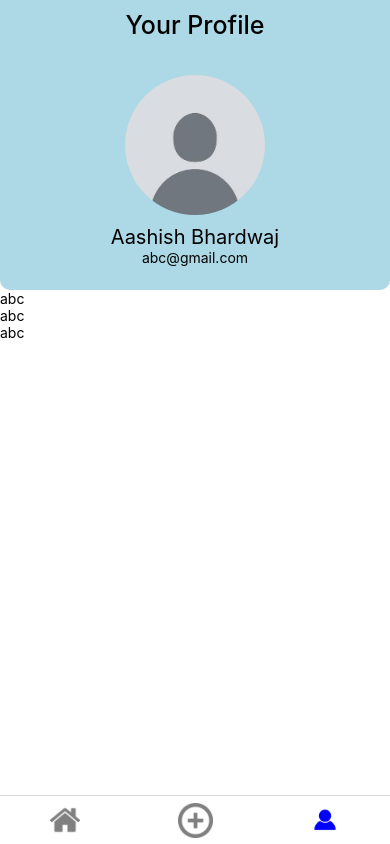
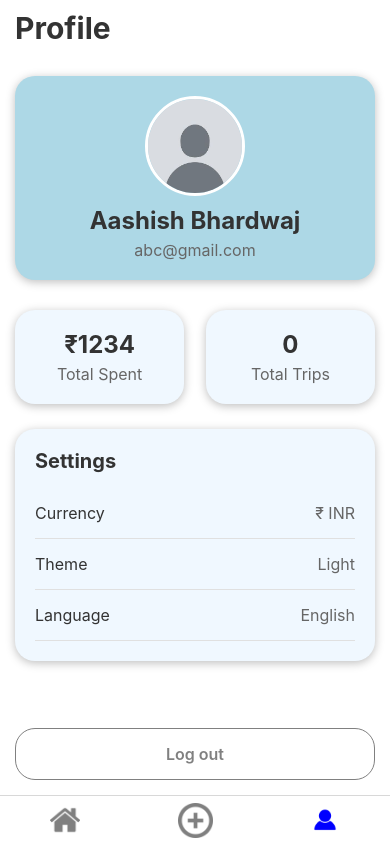
Before and after one commit to aashish74/Budgetfy, a React Native app: screen /Profile in a window 390 px wide. Built offline with nearby package versions, Linux system fonts and the light colour scheme.

Commit message:
files updated

```diff
--- a/src/navigation.tsx
+++ b/src/navigation.tsx
@@ -57,7 +57,7 @@ function TabNavigator() {
 const Navigation = () => {
   return(
     <NavigationContainer>
-      <StatusBar barStyle="dark-content" backgroundColor="Transparent" />
+      <StatusBar barStyle="dark-content" backgroundColor="#fff" />
       <Stack.Navigator initialRouteName='Profile'>
         {/* <Stack.Screen name='Welcome' component={WelcomeScreen} options={{headerShown: false}}/> */}
         {/* <Stack.Screen name='Login' component={LoginScreen} options={{headerShown: false}}/> */}
--- a/src/screens/AddExpensesScreen.tsx
+++ b/src/screens/AddExpensesScreen.tsx
@@ -1,4 +1,4 @@
-import { Image, StyleSheet, Text, TextInput, TouchableOpacity, View } from 'react-native'
+import { Image, StatusBar, StyleSheet, Text, TextInput, TouchableOpacity, View } from 'react-native'
 import React, { useState } from 'react'
 import BackButton from '../components/backButton'
 import IMAGES from '../assets/images'
@@ -44,7 +44,8 @@ export default function AddExpensesScreen() {
   };
 
   return (
-    <View style={{ backgroundColor: '#fff', flex: 1, }}>
+    <View style={{ backgroundColor: '#fff', flex: 1, marginTop:50}}>
+      <StatusBar backgroundColor={'#fff'}/>
       <View style={{ position: 'absolute', zIndex: 1, top: 8, left: 6 }}>
         <BackButton />
       </View>
--- a/src/screens/ExpensesScreen.tsx
+++ b/src/screens/ExpensesScreen.tsx
@@ -72,6 +72,7 @@ const styles = StyleSheet.create({
     flex: 1,
     justifyContent: 'space-between',
     backgroundColor: '#fff',
+    marginTop:50
   },
   heading: {
     fontSize: 24,
--- a/src/screens/HomeScreen.tsx
+++ b/src/screens/HomeScreen.tsx
@@ -8,6 +8,7 @@ import { RootStackParamList } from '../types/navigation';
 import { NativeStackNavigationProp } from '@react-navigation/native-stack';
 import { useSelector } from 'react-redux';
 import { RootState } from '../store/store';
+import { SafeAreaView } from 'react-native-safe-area-context';
 
 type Props = NativeStackNavigationProp<RootStackParamList>;
 
@@ -16,6 +17,8 @@ export default function HomeScreen() {
   const trips = useSelector((state: RootState) => state.trips.trips);
 
   return (
+    <SafeAreaView>
+      <StatusBar backgroundColor={'#fff'}/>
     <View style = {{backgroundColor: '#fff'}}>
       <View style={{ flexDirection: 'row', justifyContent: 'space-between', alignItems: 'center', padding: 10 }}>
         <Text style={{ fontSize: 30, fontWeight: 'bold' }}>Budgetify</Text>
@@ -74,6 +77,7 @@ export default function HomeScreen() {
         </View>
       </View>
     </View>
+    </SafeAreaView>
   )
 }
 
--- a/src/screens/ProfileScreen.tsx
+++ b/src/screens/ProfileScreen.tsx
@@ -1,57 +1,188 @@
-import { FlatList, Image, StatusBar, StyleSheet, Text, View } from 'react-native'
-import React, { useEffect } from 'react'
-import IMAGES from '../assets/images';
-
-const DATA = [
-    {
-        id: 1,
-        name: 'abc'
-    },{
-        id: 2,
-        name: 'abc'
-    },{
-        id:3,
-        name: 'abc'
-    },
-]
-
-type Itemprops = {title : string};
-
-const Item = ({title}: Itemprops) =>{
-    return(
-        <View>
-        <Text>{title}</Text>
-    </View>
-    )
-}
+import { Image, StatusBar, StyleSheet, Text, TouchableOpacity, View } from 'react-native'
+import React from 'react'
+import IMAGES from '../assets/images'
+import { useSelector } from 'react-redux'
+import { RootState } from '../store/store'
+import { SafeAreaView } from 'react-native-safe-area-context'
 
 export default function ProfileScreen() {
+  const trips = useSelector((state: RootState) => state.trips)
+  const expenses = useSelector((state: RootState) => state.expenses)
+
   return (
-    <View style = {{backgroundColor:'#fff', flex:1}}>
-        <StatusBar backgroundColor={'#add8e6'} barStyle={'dark-content'}/>
-        <View style = {styles.header}>
-            <Text style = {{fontSize:25, fontWeight:'500', marginTop:10}}>Your Profile</Text>
-            <Image source={IMAGES.PROFILE}
-            style = {{ height:140, width:140, marginTop:35, borderRadius:70}}
-            />
-            <Text style = {{marginTop:10, fontSize:20}}>Aashish Bhardwaj</Text>
-            <Text>abc@gmail.com</Text>
+    <SafeAreaView style={styles.container}>
+      <StatusBar translucent backgroundColor="transparent" barStyle="dark-content" />
+
+      {/* Header */}
+      <View style={styles.header}>
+        <Text style={styles.headerTitle}>Profile</Text>
+      </View>
+
+      {/* Profile Card */}
+      <View style={styles.profileCard}>
+        <Image
+          source={IMAGES.PROFILE}
+          style={styles.profileImage}
+        />
+        <Text style={styles.userName}>Aashish Bhardwaj</Text>
+        <Text style={styles.userEmail}>abc@gmail.com</Text>
+      </View>
+
+      {/* Stats Section */}
+      <View style={styles.statsContainer}>
+        <View style={styles.statCard}>
+          <Text style={styles.statAmount}>₹1234</Text>
+          <Text style={styles.statLabel}>Total Spent</Text>
         </View>
-        <FlatList
-        data={DATA}
-        renderItem={({ item }) => <Item title={item.name} />}
-        keyExtractor={item => item.id.toString()}
-        />
-    </View>
+        <View style={styles.statCard}>
+          <Text style={styles.statAmount}>{trips.length || 0}</Text>
+          <Text style={styles.statLabel}>Total Trips</Text>
+        </View>
+      </View>
+
+      {/* Settings Section */}
+      <View style={styles.settingsContainer}>
+        <Text style={styles.sectionTitle}>Settings</Text>
+        <TouchableOpacity style={styles.settingItem}>
+          <Text style={styles.settingText}>Currency</Text>
+          <Text style={styles.settingValue}>₹ INR</Text>
+        </TouchableOpacity>
+        <TouchableOpacity style={styles.settingItem}>
+          <Text style={styles.settingText}>Theme</Text>
+          <Text style={styles.settingValue}>Light</Text>
+        </TouchableOpacity>
+        <TouchableOpacity style={styles.settingItem}>
+          <Text style={styles.settingText}>Language</Text>
+          <Text style={styles.settingValue}>English</Text>
+        </TouchableOpacity>
+      </View>
+
+      {/* Logout Button */}
+      <TouchableOpacity style={styles.logoutButton}>
+        <Text style={styles.logoutText}>Log out</Text>
+      </TouchableOpacity>
+    </SafeAreaView>
   )
 }
 
 const styles = StyleSheet.create({
-    header : {
-        backgroundColor:'#add8e6',
-        height:290,
-        alignItems:'center',
-        borderBottomRightRadius:10,
-        borderBottomLeftRadius:10
-    }
+  container: {
+    flex: 1,
+    backgroundColor: '#fff',
+  },
+  header: {
+    padding: 15,
+    paddingTop: 10,
+  },
+  headerTitle: {
+    fontSize: 30,
+    fontWeight: 'bold',
+    color: '#333',
+  },
+  profileCard: {
+    backgroundColor: '#add8e6',
+    margin: 15,
+    borderRadius: 20,
+    padding: 20,
+    alignItems: 'center',
+    shadowColor: 'black',
+    shadowOpacity: 0.26,
+    shadowOffset: { width: 0, height: 2 },
+    shadowRadius: 10,
+    elevation: 3,
+  },
+  profileImage: {
+    width: 100,
+    height: 100,
+    borderRadius: 50,
+    borderWidth: 3,
+    borderColor: 'white',
+  },
+  userName: {
+    fontSize: 24,
+    fontWeight: 'bold',
+    color: '#333',
+    marginTop: 10,
+  },
+  userEmail: {
+    fontSize: 16,
+    color: '#666',
+    marginTop: 5,
+  },
+  statsContainer: {
+    flexDirection: 'row',
+    justifyContent: 'space-between',
+    paddingHorizontal: 15,
+    marginTop: 15,
+  },
+  statCard: {
+    backgroundColor: '#f0f8ff',
+    padding: 20,
+    borderRadius: 20,
+    width: '47%',
+    alignItems: 'center',
+    shadowColor: 'black',
+    shadowOpacity: 0.26,
+    shadowOffset: { width: 0, height: 2 },
+    shadowRadius: 10,
+    elevation: 3,
+  },
+  statAmount: {
+    fontSize: 24,
+    fontWeight: 'bold',
+    color: '#333',
+  },
+  statLabel: {
+    fontSize: 16,
+    color: '#666',
+    marginTop: 5,
+  },
+  settingsContainer: {
+    margin: 15,
+    marginTop: 25,
+    backgroundColor: '#f0f8ff',
+    borderRadius: 20,
+    padding: 20,
+    shadowColor: 'black',
+    shadowOpacity: 0.26,
+    shadowOffset: { width: 0, height: 2 },
+    shadowRadius: 10,
+    elevation: 3,
+  },
+  sectionTitle: {
+    fontSize: 20,
+    fontWeight: 'bold',
+    color: '#333',
+    marginBottom: 15,
+  },
+  settingItem: {
+    flexDirection: 'row',
+    justifyContent: 'space-between',
+    paddingVertical: 15,
+    borderBottomWidth: 1,
+    borderBottomColor: '#e0e0e0',
+  },
+  settingText: {
+    fontSize: 16,
+    color: '#333',
+  },
+  settingValue: {
+    fontSize: 16,
+    color: '#666',
+  },
+  logoutButton: {
+    margin: 15,
+    marginTop: 'auto',
+    backgroundColor: '#fff',
+    padding: 15,
+    borderRadius: 20,
+    borderWidth: 0.2,
+    borderColor: 'grey',
+  },
+  logoutText: {
+    textAlign: 'center',
+    color: 'grey',
+    fontSize: 16,
+    fontWeight: '600',
+  },
 })
--- a/src/store/tripSlice.ts
+++ b/src/store/tripSlice.ts
@@ -6,6 +6,7 @@ interface Trip {
 }
 
 interface TripState {
+  length: number;
   trips: Trip[];
 }
 
```
Also changed, not shown: src/screens/TripExpensesScreen.tsx (+17 -14 lines).
